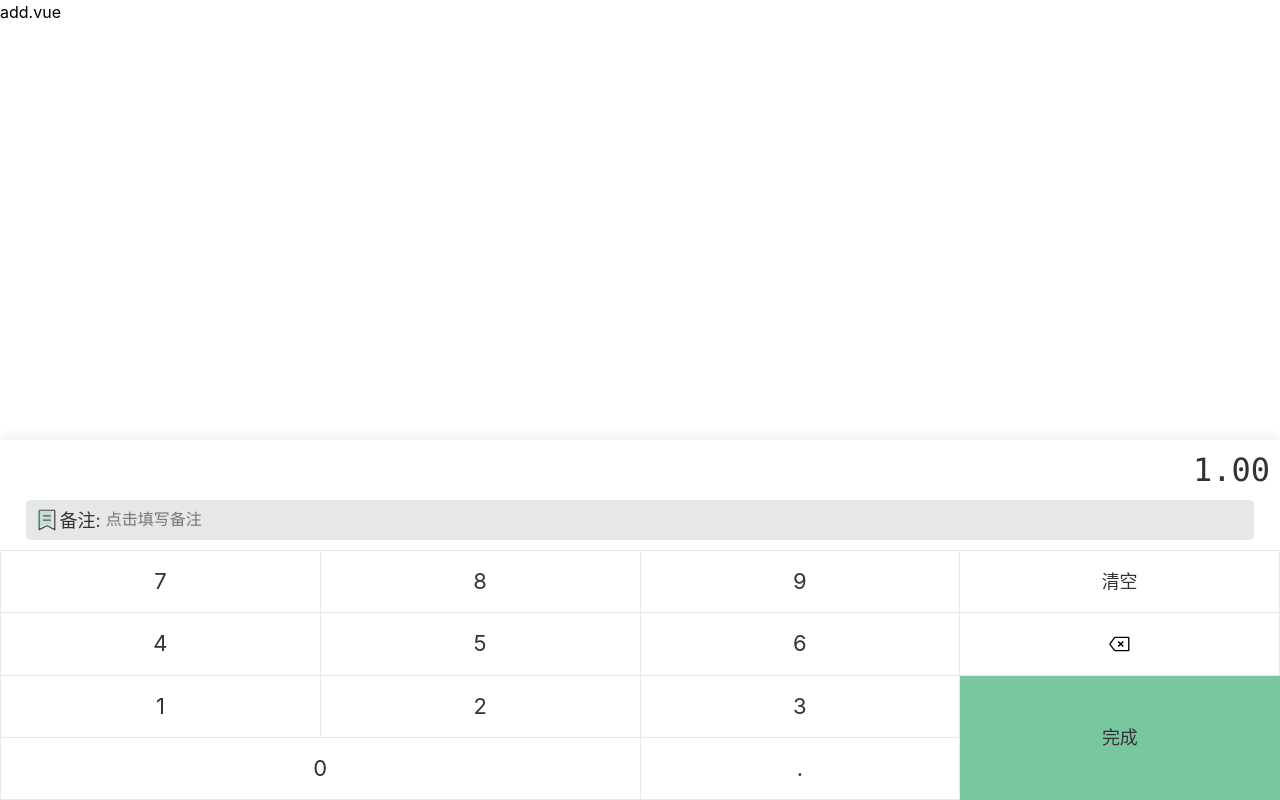
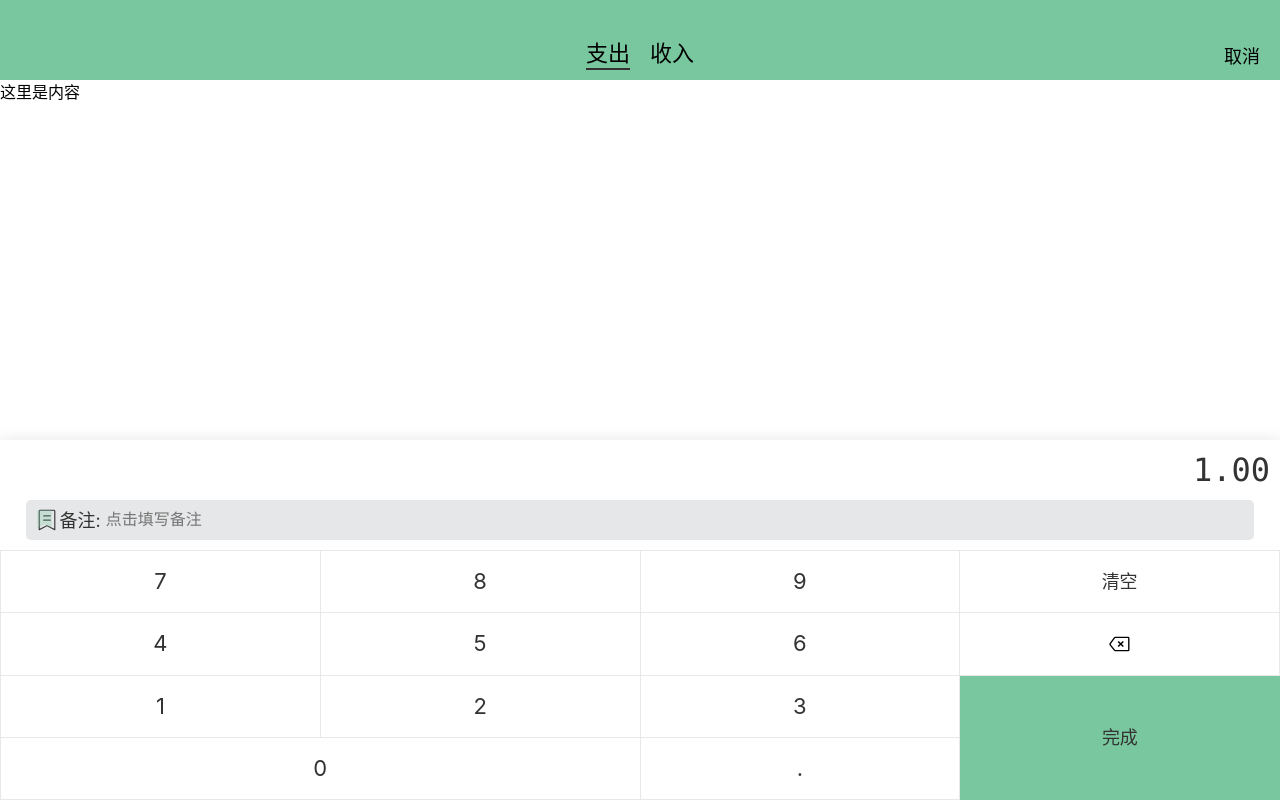
Before and after one commit to AlierQ/Mint-vue, a Vue app: page /#/add in a window 1280 px wide. Built offline with nearby package versions, Linux system fonts and the light colour scheme.

Commit message:
编写add页面的顶部样式

```diff
--- a/src/assets/style/helper.scss
+++ b/src/assets/style/helper.scss
@@ -16,3 +16,12 @@ $font-kaiti: Georgia, "Nimbus Roman No9 L", "Songti SC", "Noto Serif CJK SC",
 // colors
 $color-basic:#79c79f;
 $color-font:#333333;
+
+// placeholder
+%clearFix{
+  &::after{
+    content: '';
+    clear: both;
+    display: block;
+  }
+}// 使用方法：extend %clearfix;
--- a/src/views/Add.vue
+++ b/src/views/Add.vue
@@ -8,12 +8,14 @@
     <Layout>
       <!-- 调用子组件并且将内容插到子元素内部的插槽中 -->
       <!-- 通过slot属性指定某一个插槽 -->
-      <template slot="content">
+      <template slot="top">
         <div class="top">
-
+          <div class="out selected">支出</div>
+          <div class="in">收入</div>
+          <div class="close">取消</div>
         </div>
       </template>
-      <template slot="content">add.vue</template>
+      <template slot="content">这里是内容</template>
       <template slot="bottom">
         <InputPad></InputPad>
       </template>
@@ -29,4 +31,34 @@ export default {
 };
 </script>
 
-<style lang="scss" scoped></style>
+<style lang="scss" scoped>
+@import "~@/assets/style/helper.scss";
+.top{
+  height: 80px;
+  background: $color-basic;
+  display: flex;
+  justify-content: center;
+  align-items: flex-end;
+  padding-bottom: 10px;
+  .in,.out{
+    font-size: 22px;
+    margin: 0 10px;
+    position: relative;
+    &.selected{
+      &::after{
+        content: "";
+        position:absolute;
+        left: 0;bottom: 0;
+        width: 100%;
+        height: 2px;
+        background: #333;
+      }
+    }
+  }
+  .close{
+    position: absolute;
+    right: 20px;
+    font-size: 18px;
+  }
+}
+</style>
```
